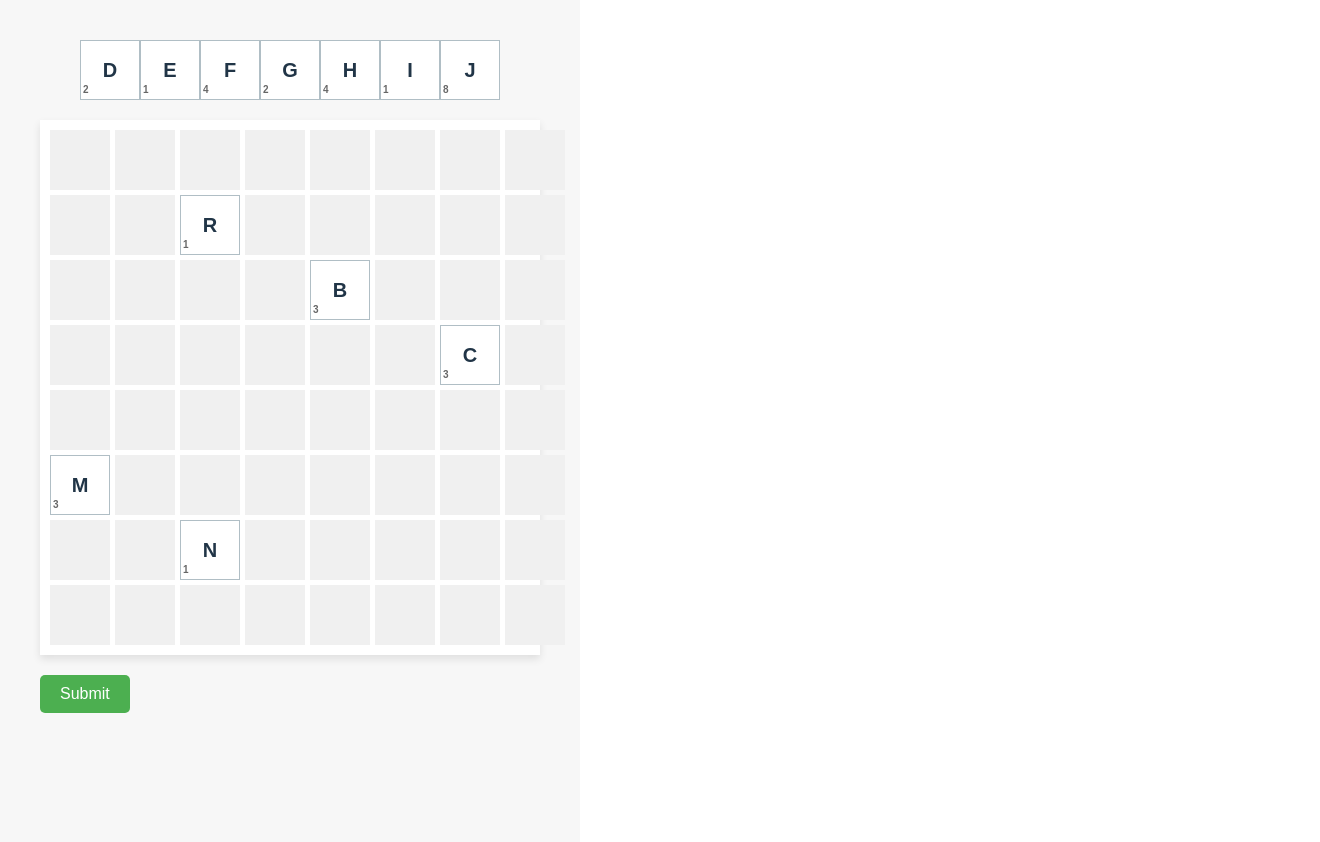
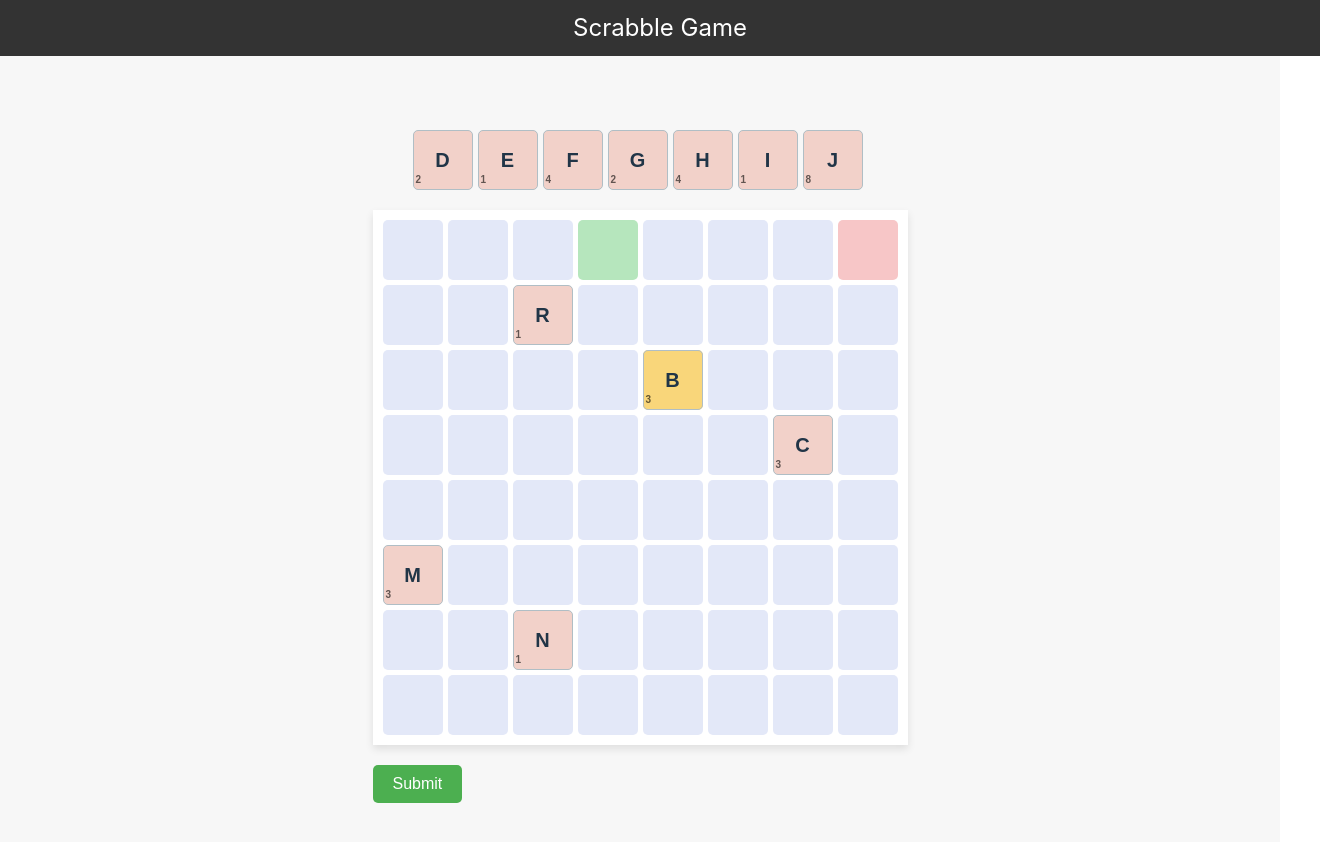
Before and after one commit to jbille29/Scrabble2ndAttempt, a React (Vite) app: page / in a window 1280 px wide. Shown: the top 842 px of the page, 1320 px wide, since content can reach past the window. Built offline with nearby package versions, Linux system fonts and the light colour scheme.

Commit message:
style updates

```diff
--- a/package.json
+++ b/package.json
@@ -10,6 +10,9 @@
     "preview": "vite preview"
   },
   "dependencies": {
+    "@fortawesome/fontawesome-svg-core": "^6.7.2",
+    "@fortawesome/free-solid-svg-icons": "^6.7.2",
+    "@fortawesome/react-fontawesome": "^0.2.2",
     "react": "^18.3.1",
     "react-dnd": "^16.0.1",
     "react-dnd-html5-backend": "^16.0.1",
--- a/src/App.jsx
+++ b/src/App.jsx
@@ -4,6 +4,7 @@ import { HTML5Backend } from 'react-dnd-html5-backend';
 import { TouchBackend } from 'react-dnd-touch-backend';
 import { isTouchDevice } from './utils/utils';
 import Board from './Board';
+import Navbar from './components/Navbar';
 
 function App() {
   const backend = isTouchDevice() ? TouchBackend : HTML5Backend;
@@ -14,13 +15,16 @@ function App() {
 
   return (
     <DndProvider backend={backend} options={backendOptions}>
+      <Navbar />
       <div style={{
-        display: 'flex',
-        justifyContent: 'center',
-        padding: 40,
-        backgroundColor: '#f7f7f7', // Soft grey background
-        minHeight: '100vh', // Full view height
-        fontFamily: 'Arial, sans-serif' // Simple sans-serif font
+       display: 'flex',
+       flexDirection: 'column',
+       alignItems: 'center', // Centered horizontally
+       justifyContent: 'center', // Centered vertically
+       padding: '40px 0', // Top and bottom padding only
+       backgroundColor: '#f7f7f7', // Soft grey background
+       minHeight: 'calc(100vh - 60px)', // Adjust for navbar height
+       fontFamily: 'Arial, sans-serif' // Simple sans-serif font
       }}>
         <Board />
       </div>
--- a/src/Board.jsx
+++ b/src/Board.jsx
@@ -38,9 +38,9 @@ const Board = () => {
   ];
 
   const featureSquares = {
-    3: { multiplier: 2 },   // Double the score of the tile placed here
-    7: { multiplier: -1 },  // Subtract points for the tile placed here
-    20: { multiplier: 3 },  // Triple the score of the tile placed here
+    3: { type: 'doubleScore', multiplier: 2 },
+    7: { type: 'subtractPoints', multiplier: -1 },
+    20: { type: 'tripleScore', multiplier: 3 }
   };
 
   // Initialize the board with nulls and include features and pre-placed tiles
@@ -108,14 +108,15 @@ const Board = () => {
     <div>
       <div style={{ display: 'flex', justifyContent: 'center', marginBottom: '20px' }}>
         {tilesInPool.map(tile => (
-          <Tile key={tile.id} letter={tile.letter} id={tile.id} isDraggable={!tile.isPrePlaced} letterScores={letterScores} tileSize={tileSize}/>
+          <div style={{marginRight:'5px' }}>
+            <Tile key={tile.id} letter={tile.letter} id={tile.id} isDraggable={!tile.isPrePlaced} letterScores={letterScores} tileSize={tileSize} featureBackground={null}/>
+          </div>
         ))}
       </div>
       <div style={{
           display: 'grid',
           gridTemplateColumns: `repeat(${gridWidth}, ${tileSize})`,
           gap: '5px',
-          maxWidth: `${gridWidth * parseInt(tileSize, 10)}px`,
           backgroundColor: '#ffffff', // Bright, clean background for the grid
           padding: '10px',
           boxShadow: '0 4px 8px rgba(0,0,0,0.1)' // Subtle shadow for depth
--- a/src/Square.jsx
+++ b/src/Square.jsx
@@ -2,6 +2,26 @@
 import React from 'react';
 import { useDrop } from 'react-dnd';
 import Tile from './Tile';
+import { FontAwesomeIcon } from '@fortawesome/react-fontawesome';
+import { faTimes, faMinus, faArrowUp } from '@fortawesome/free-solid-svg-icons';
+
+const featureStyles = {
+  doubleScore: {
+    backgroundColor: '#b6e6bd',
+    icon: <FontAwesomeIcon icon={faTimes} />, // Example icon for double score
+    iconText: 'x2'
+  },
+  subtractPoints: {
+    backgroundColor: '#f7c6c7',
+    icon: <FontAwesomeIcon icon={faMinus} />, // Example icon for subtract points
+    iconText: ''
+  },
+  tripleScore: {
+    backgroundColor: '#f9d67a',
+    icon: <FontAwesomeIcon icon={faArrowUp} />, // Example icon for triple score
+    iconText: 'x3'
+  }
+};
 
 const Square = ({ onDrop, returnTile, tile, id, feature, letterScores, tileSize }) => {
   const [{ isOver, canDrop }, drop] = useDrop({
@@ -14,19 +34,26 @@ const Square = ({ onDrop, returnTile, tile, id, feature, letterScores, tileSize
     }),
   });
 
-  const featureStyle = feature ? { border: '2px dashed red' } : {}; // Example style change for feature squares
-
   const handleDoubleClick = () => {
     returnTile(id);
   };
 
-  let backgroundColor = '#f0f0f0'; // Default background
+  let backgroundColor = tile ? 'transparent' : (feature && featureStyles[feature.type] ? featureStyles[feature.type].backgroundColor : '#e3e8f8');
+  let icon = null; // No icon by default
+  let iconText = '';
+
+  // Apply feature styles if the feature exists
+  if (feature && featureStyles[feature.type]) {
+    backgroundColor = featureStyles[feature.type].backgroundColor;
+    console.log(feature)
+    icon = featureStyles[feature.type].icon;
+    iconText = featureStyles[feature.type].iconText;
+  }
+
   if (isOver && canDrop) {
     backgroundColor = '#aaf'; // Active drag over and can drop
   } else if (isOver && !canDrop) {
     backgroundColor = '#f88'; // Active drag over and cannot drop
-  } else if (canDrop) {
-    backgroundColor = '#faa'; // Potential drop zone (only theoretical since it won't happen without isOver)
   }
 
   return (
@@ -35,15 +62,27 @@ const Square = ({ onDrop, returnTile, tile, id, feature, letterScores, tileSize
       width: tileSize,
       height: tileSize,
       backgroundColor,
-      border: '0 solid #b0bec5',
       display: 'flex',
       justifyContent: 'center',
       alignItems: 'center',
       boxSizing: 'border-box',
-      padding: '0'
+      padding: '0',
+       position: 'relative',
+      borderRadius: '5px',
     }}
          onDoubleClick={handleDoubleClick}>
-          {tile && <Tile key={tile.id} letter={tile.letter} id={tile.id} isDraggable={!tile.isPrePlaced} letterScores={letterScores} tileSize={tileSize} />}
+          {tile && <Tile key={tile.id} letter={tile.letter} id={tile.id} isDraggable={!tile.isPrePlaced} letterScores={letterScores} tileSize={tileSize} featureBackground={feature ? featureStyles[feature.type].backgroundColor : null} />}
+          {feature && feature.icon && (
+            <div style={{
+              position: 'absolute',
+              fontSize: '12px',
+              color: '#333',
+              bottom: '5px',
+              right: '5px'
+            }}>
+          {feature.icon}{feature.iconText}
+        </div>
+      )}
     </div>
   );
 };
--- a/src/Tile.jsx
+++ b/src/Tile.jsx
@@ -2,7 +2,7 @@
 import React from 'react';
 import { useDrag } from 'react-dnd';
 
-const Tile = ({ letter, id, isDraggable, letterScores, tileSize }) => {
+const Tile = ({ letter, id, isDraggable, letterScores, tileSize, featureBackground }) => {
   const [{ isDragging }, drag, preview] = useDrag(() => ({
     type: 'tile',
     item: { id, letter },
@@ -26,15 +26,15 @@ const Tile = ({ letter, id, isDraggable, letterScores, tileSize }) => {
       textAlign: 'center',
       padding: `${paddingSize}px`,
       margin: '0',
-      backgroundColor: '#ffffff', // Bright white tiles
       border: '1px solid #b0bec5', // Subtle blue-gray
-      backgroundColor: '#fff', // Bright white background for the tile
+      backgroundColor: featureBackground ? 'transparent' : '#f2d1c9', // Bright white background for the tile
       position: 'relative', // Position relative to place the score inside
       width: tileSize, // Ensure the width matches the grid
       height: tileSize, // Ensure the height matches the grid
       display: 'flex',
       justifyContent: 'center',
       alignItems: 'center',
+      borderRadius: '5px', // Rounded corners for aesthetics
       boxSizing: 'border-box', // Include padding and border in the size
     }}>
       {letter}
--- /dev/null
+++ b/src/components/Navbar.jsx
@@ -0,0 +1,19 @@
+// components/Navbar.jsx
+import React from 'react';
+
+const Navbar = () => {
+  return (
+    <nav style={{
+      width: '100%',
+      padding: '10px 20px',
+      backgroundColor: '#333',
+      color: '#fff',
+      textAlign: 'center',
+      fontSize: '24px'
+    }}>
+      Scrabble Game
+    </nav>
+  );
+};
+
+export default Navbar;
--- a/src/index.css
+++ b/src/index.css
@@ -20,8 +20,6 @@ a:hover {
 
 body {
   margin: 0;
-  display: flex;
-  place-items: center;
   min-width: 320px;
   min-height: 100vh;
 }
```
Also changed, not shown: 1 other file (tests, documents, lock files or other folders).
